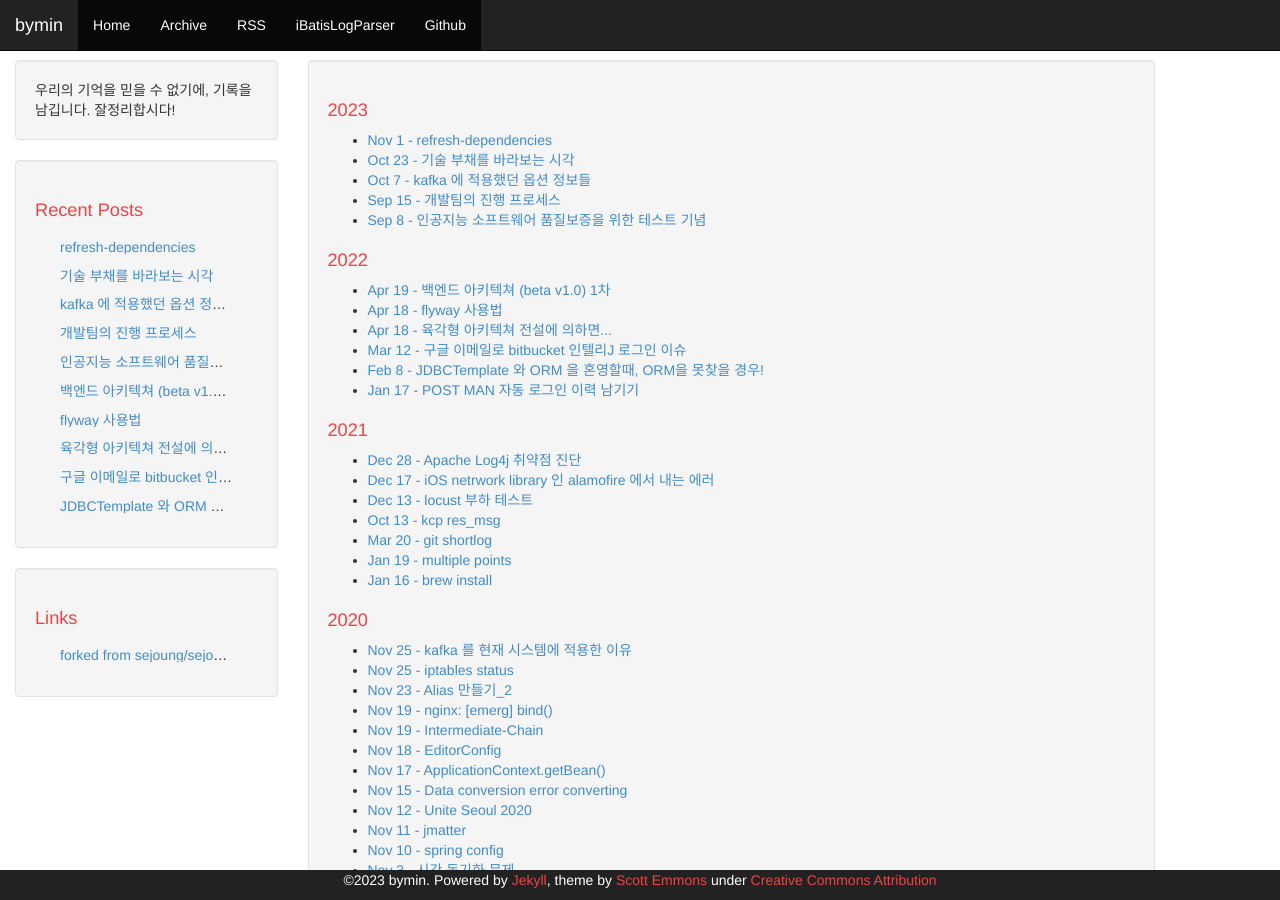
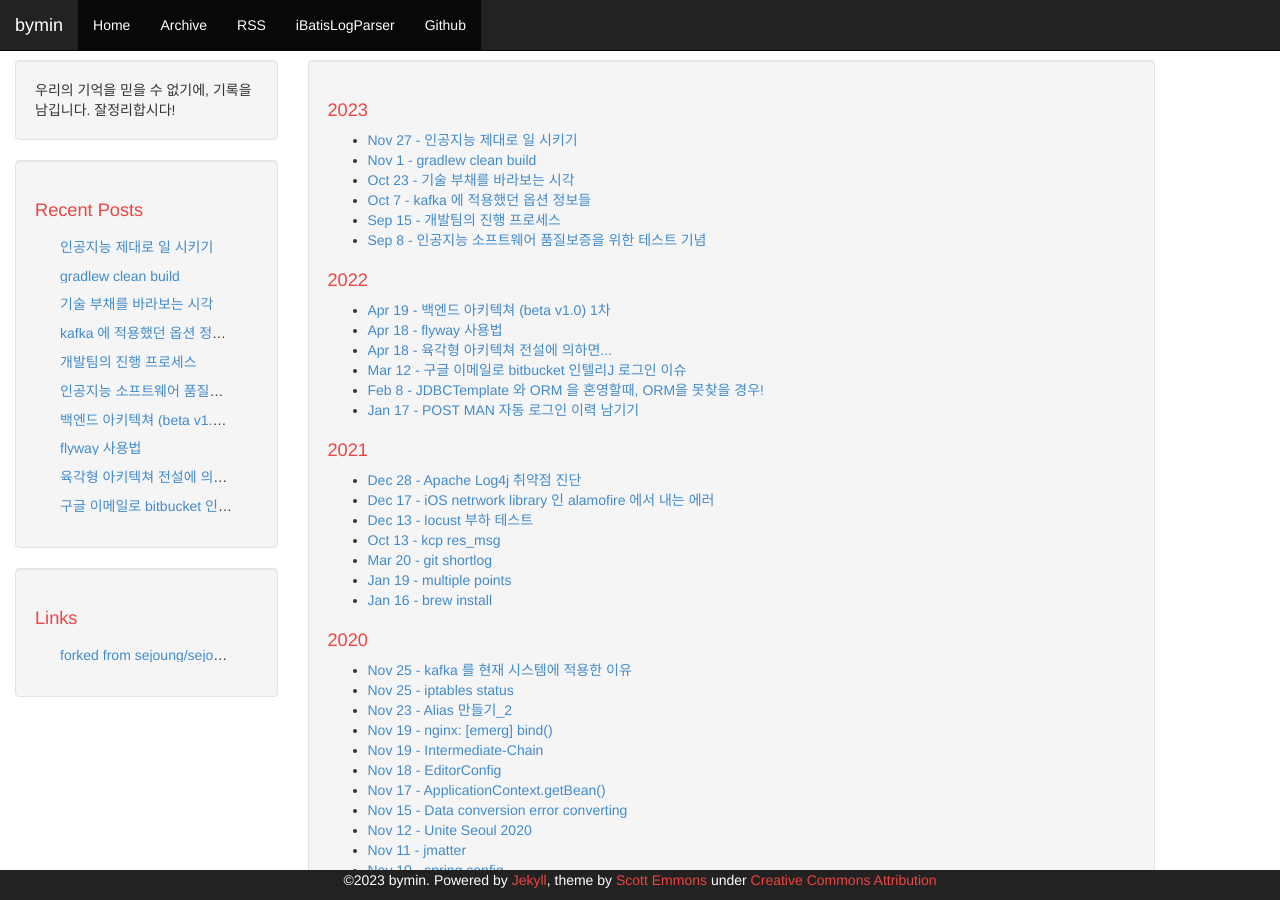
Before and after one commit to youngclown/youngclown.github.io, a Jekyll site: the page built from archive.html, in a window 1280 px wide and 900 px high. Built offline with Jekyll 4.4.1, drawn with Linux system fonts in a browser that asks for light colours; some of the changed lines change nothing that is shown.

Commit message:
(doc) : 인공지능 제대로 일 시키기 add

````diff
--- a/_posts/2023-11-01-gradlew_clean.md
+++ b/_posts/2023-11-01-gradlew_clean.md
@@ -1,6 +1,6 @@
 ---
 layout: post
-title: "refresh-dependencies "
+title: "gradlew clean build "
 comments: true
 ---
 
--- /dev/null
+++ b/_posts/2023-11-27-AI_WORK.md
@@ -0,0 +1,53 @@
+---
+layout: post
+title: "인공지능 제대로 일 시키기"
+comments: true
+---
+
+얼마전에 개발자에게 두려웠던 나머지... 라는 유투브 내용을 감명깊게 보았습니다.
+
+[![YouTube Video](https://img.youtube.com/vi/rZwTASKb5Ss/0.jpg)](https://www.youtube.com/watch?v=rZwTASKb5Ss)
+
+위 동영상은 프롬프트에서 원하는 걸 명확하게 요구해야하거나 역활부여에 대한 프롬프트 팁에 대한 설명과 함께,
+챗GPT 를 잘 활용할 수 있는 내용들의 유익한 유투브 내용이었습니다.
+
+그러한 부분이, 인공지능 제대로 일 시키기 라는 책에서도 잘 나오고 있습니다.
+
+5년 뒤에는 과연 개발자가 할일이 있을까 싶을 정도로, 챗GPT 가 매우 좋은 코드 컨밴션을 가지고 코드를 작성하며,
+개념적인 내용이나, 여러 디자인패턴들을 잘 사용하고 있습니다.
+
+저는 일을 할 때, 챗GPT 를 매우 많이 사용합니다.
+단순 작업을 할때도,
+혹은 어려운 작업을 할때도 챗GPT 를 잘 사용합니다.
+
+내가 원하는 결과를 얻기 위해, 적어도 3번 이상 같은 질문을 해야하는데, 이 책을 읽고 나서,
+좀더 원하는 방법을 잘 찾게 되었습니다.
+
+책에 나오는 기본 단계 프롬프트 엔지니어링의 정리는 다음과 같습니다.
+
+1. 구체적으로 작성할 것
+2. 프롬프트를 작성하려는 배경을 잘 설명할 것
+3. 기대하는 응답에 대한 예시를 추가할 것 (이것은 예시를 그대로 사용하는 단점이 있을 수 있습니다. ㅠㅜ)
+4. 잘 사용되지 않거나 동응이의어가 있는 경우에 대한 정의 등을 사전에 정리함.
+5. 문법적 오류, 모호성을 제거함.
+6. 최대한 간결하게, 토큰화할 수 있게 필요한 정보가 누락되지 않게 단어를 잘 정리함.
+7. 하이퍼파라미터 튜닝 (이 책의 가장 중요한 포인트!)
+8. 반복 질문, 7번 항목을 이용하여, 동일한 질문을 조금씩 튜닝해서 원하는 겨로가에 최대한 맞출 수 있도록 처리함.
+9. 불필요한 정보를 제외하여 원하는 응답의 범위를 조절함.
+
+직업 상 해외 이탈리아 업체들과 이메일로 소통을 해야하는 경우가 많은데,
+'비지니스 이메일 영어로 작성해줘' 라는 한글을
+'비지니스 이메일'을 한글로 작성해주거나,
+'영어' 로만 작성을 하는 경우가 많은 데, 이 책을 읽으면서
+'영어로 작성된 비지니스 이메일을' 이라고 해도, 한글로 적다보니, 한글로 작성하는 경우가 많았습니다.
+
+그런데, 프롬프트 방법을 알게되어,
+```
+비지니스 이메일을 작성해줘 {영어로 작성}
+```
+로, 조금 더 명확하게 명령을 내릴 수 있게 되어, 프롬프트에 대해 조금 더 학습할 수 있었습니다.
+
+아직 {결과{앞의 프롬프트와 동일}} 과 같은 패턴을 동일하게 하는 법보다, 그냥 새롭게 동일한 내용을 챗GPT 에게 물어보는 것이 더 익숙하지만,
+책에 내용은 30% 정도 그림 생성 AI 쪽에 대한 프롬프트를 할애하고 있어, 그 쪽에 관심이 있는
+책에서 알려준 프롬프트 마켓플라이스를 좀더 검색해보면서,
+좋은 프롬프트 엔지니어링을 배워야할 듯 합니다.
````
